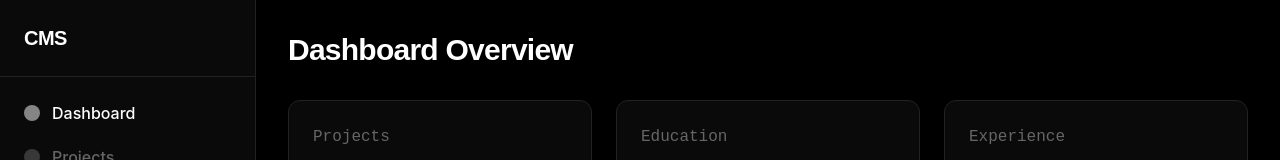
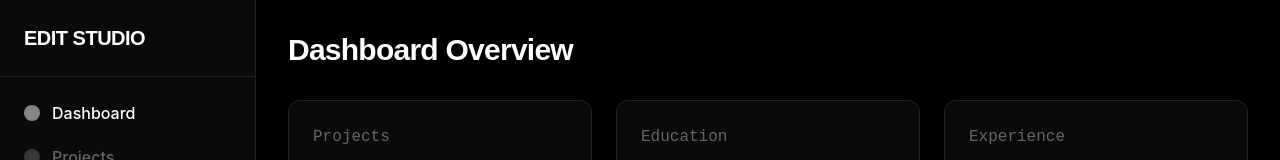
Before and after one commit to chethxnnn/portfolio_v2, a React (Vite) app in the folder client/: page /admin in a window 1280 px wide. Shown: the top 160 px of the page. Built offline with nearby package versions, Linux system fonts and the light colour scheme; no server answers; sample sign-in values are in the browser's storage; the HTML template or start-up script is replaced by a standard one.

Commit message:
chore: Rename CMS to Edit Studio in admin panel

```diff
--- a/client/src/layouts/AdminLayout.jsx
+++ b/client/src/layouts/AdminLayout.jsx
@@ -34,7 +34,7 @@ const AdminLayout = () => {
 
       {/* Mobile Top Bar */}
       <div className="md:hidden absolute top-0 left-0 right-0 h-16 bg-surface border-b border-border flex items-center justify-between px-4 z-40">
-        <h2 className="text-display text-accent tracking-widest text-lg uppercase">CMS</h2>
+        <h2 className="text-display text-accent tracking-widest text-lg uppercase">Edit Studio</h2>
         <button onClick={() => setMobileMenuOpen(!mobileMenuOpen)} className="text-primary p-2">
           {mobileMenuOpen ? <X size={24} /> : <Menu size={24} />}
         </button>
@@ -54,7 +54,7 @@ const AdminLayout = () => {
         ${mobileMenuOpen ? 'translate-x-0' : '-translate-x-full md:translate-x-0'}
       `}>
         <div className="p-6 border-b border-border hidden md:block">
-          <h2 className="text-display text-accent tracking-widest text-xl uppercase">CMS</h2>
+          <h2 className="text-display text-accent tracking-widest text-xl uppercase">Edit Studio</h2>
         </div>
 
         <nav className="flex-1 overflow-y-auto py-4 mt-16 md:mt-0">
```
